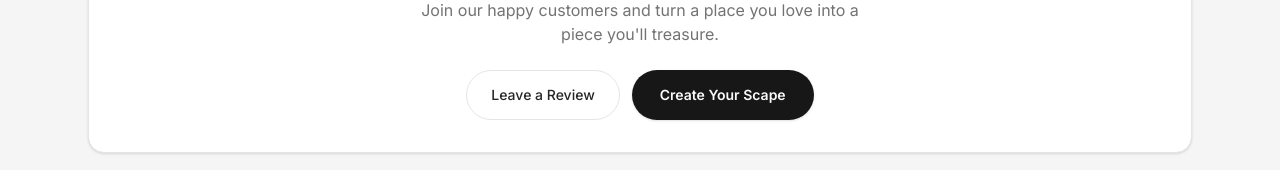
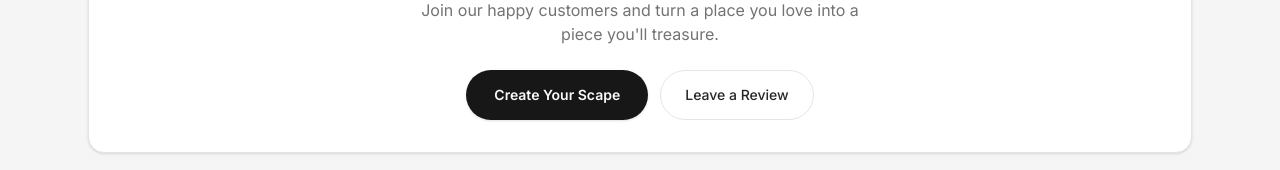
Before and after one commit to gitXite/scape-frontend, a React (Vite) app: page /testimonials in a window 1280 px wide. Shown: the part 722-892 px from the top of the page. Built offline with nearby package versions, Linux system fonts and the light colour scheme; no server answers.

Commit message:
fix: cta layout

```diff
--- a/src/components/Testemonials.tsx
+++ b/src/components/Testemonials.tsx
@@ -169,16 +169,16 @@ function Testemonials() {
                     </p>
                     <div className='mt-2 flex w-full justify-center flex-col gap-3 sm:flex-row'>
                         <a
+                            href='/get-started'
+                            className='inline-flex group items-center gap-2.5 px-7 py-3.5 rounded-full bg-primary text-primary-foreground text-xs sm:text-sm font-semibold transition-all duration-200 hover:bg-primary-foreground hover:text-secondary-foreground shadow-sm cursor-pointer'
+                        >
+                            Create Your Scape
+                        </a>
+                        <a
                             href='/feedback'
                             className='inline-flex items-center gap-2 px-6 py-3.5 rounded-full border border-border bg-background text-surface-foreground text-xs sm:text-sm font-medium hover:bg-muted transition-colors cursor-pointer'
                         >
                             Leave a Review
-                        </a>
-                        <a
-                            href='/get-started'
-                            className='inline-flex group items-center gap-2.5 px-7 py-3.5 rounded-full bg-primary text-primary-foreground text-xs sm:text-sm font-semibold transition-all duration-200 hover:bg-primary-foreground hover:text-secondary-foreground shadow-sm cursor-pointer'
-                        >
-                            Create Your Scape
                         </a>
                     </div>
                 </section>
```
